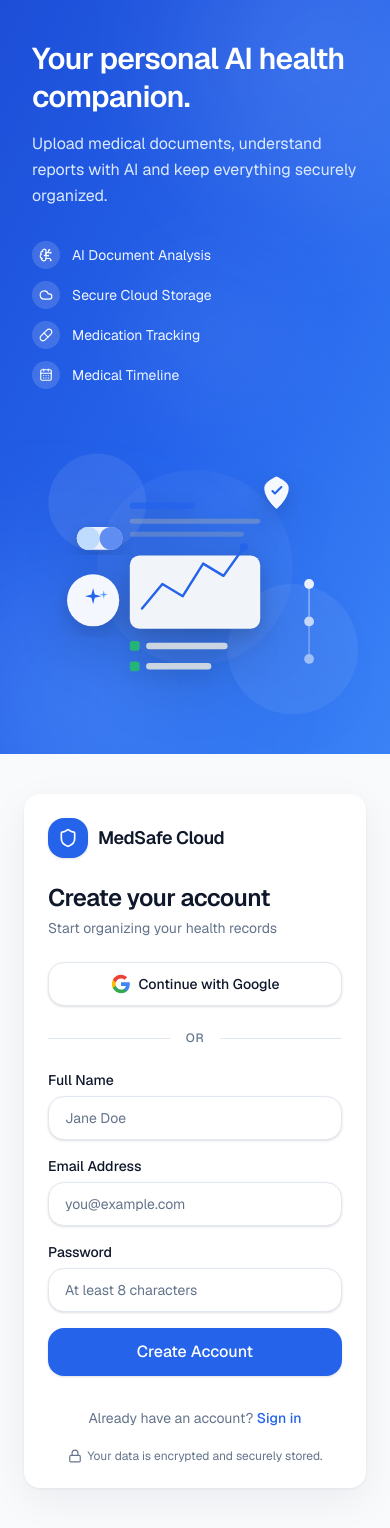
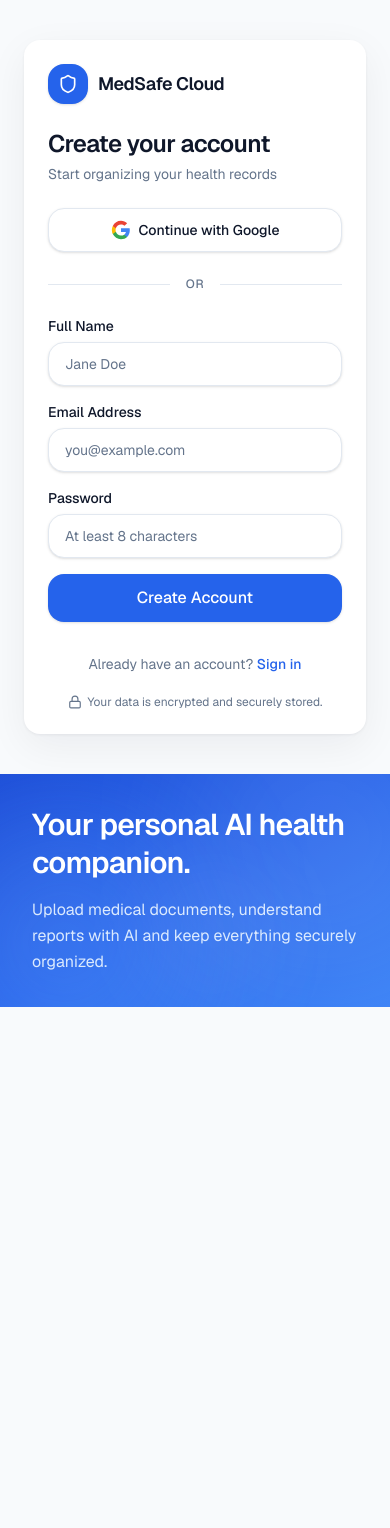
Before and after one commit to Ajanth06/medsafe-cloud, a Next.js app: page /signup in a window 390 px wide. After the commit the page ends 1007 px from the top, so only its background shows below. Built offline with nearby package versions, Linux system fonts and the light colour scheme.

Commit message:
Fix production UX for homepage and mobile auth.
Link Get Started to login, show the auth form first on mobile, and shorten the brand panel so users reach sign-in without scrolling.

Co-authored-by: Cursor <cursoragent@cursor.com>

```diff
--- a/app/(auth)/login/page.tsx
+++ b/app/(auth)/login/page.tsx
@@ -19,12 +19,14 @@ export default async function LoginPage({ searchParams }: LoginPageProps) {
   const { error, message } = await searchParams;
 
   return (
-    <div className="min-h-screen bg-background lg:grid lg:grid-cols-2">
-      <AuthBrandPanel />
-
-      <main className="flex flex-col items-center justify-center px-6 py-10 sm:px-10 lg:px-12 lg:py-14">
+    <div className="flex min-h-screen flex-col bg-background lg:grid lg:grid-cols-2">
+      <main className="order-1 flex flex-col items-center justify-center px-6 py-10 sm:px-10 lg:order-2 lg:px-12 lg:py-14">
         <AuthForm error={error} message={message} />
       </main>
+
+      <div className="order-2 lg:order-1">
+        <AuthBrandPanel />
+      </div>
     </div>
   );
 }
--- a/app/(auth)/signup/page.tsx
+++ b/app/(auth)/signup/page.tsx
@@ -18,12 +18,14 @@ export default async function SignupPage({ searchParams }: SignupPageProps) {
   const { error } = await searchParams;
 
   return (
-    <div className="min-h-screen bg-background lg:grid lg:grid-cols-2">
-      <AuthBrandPanel />
-
-      <main className="flex flex-col items-center justify-center px-6 py-10 sm:px-10 lg:px-12 lg:py-14">
+    <div className="flex min-h-screen flex-col bg-background lg:grid lg:grid-cols-2">
+      <main className="order-1 flex flex-col items-center justify-center px-6 py-10 sm:px-10 lg:order-2 lg:px-12 lg:py-14">
         <SignupForm error={error} />
       </main>
+
+      <div className="order-2 lg:order-1">
+        <AuthBrandPanel />
+      </div>
     </div>
   );
 }
--- a/app/page.tsx
+++ b/app/page.tsx
@@ -1,3 +1,5 @@
+import Link from "next/link";
+
 export default function Home() {
   return (
     <main className="min-h-screen bg-slate-50">
@@ -15,14 +17,20 @@ export default function Home() {
           stay connected with your healthcare team.
         </p>
 
-        <div className="mt-10 flex gap-4">
-          <button className="rounded-xl bg-blue-600 px-6 py-3 font-semibold text-white hover:bg-blue-700">
+        <div className="mt-10 flex flex-col gap-4 sm:flex-row">
+          <Link
+            href="/login"
+            className="rounded-xl bg-blue-600 px-6 py-3 font-semibold text-white hover:bg-blue-700"
+          >
             Get Started
-          </button>
+          </Link>
 
-          <button className="rounded-xl border border-slate-300 px-6 py-3 font-semibold hover:bg-slate-100">
-            Learn More
-          </button>
+          <Link
+            href="/signup"
+            className="rounded-xl border border-slate-300 px-6 py-3 font-semibold hover:bg-slate-100"
+          >
+            Create Account
+          </Link>
         </div>
       </section>
     </main>
--- a/components/auth/auth-brand-panel.tsx
+++ b/components/auth/auth-brand-panel.tsx
@@ -15,7 +15,7 @@ const features = [
 
 export function AuthBrandPanel() {
   return (
-    <div className="relative flex min-h-[280px] flex-col justify-between overflow-hidden bg-gradient-to-br from-[#1D4ED8] via-[#2563EB] to-[#3B82F6] px-8 py-10 text-white lg:min-h-screen lg:px-12 lg:py-14 xl:px-16">
+    <div className="relative flex flex-col justify-between overflow-hidden bg-gradient-to-br from-[#1D4ED8] via-[#2563EB] to-[#3B82F6] px-8 py-8 text-white lg:min-h-screen lg:px-12 lg:py-14 xl:px-16">
       {/* Decorative background elements */}
       <div
         className="pointer-events-none absolute inset-0"
@@ -41,7 +41,7 @@ export function AuthBrandPanel() {
           </p>
         </div>
 
-        <ul className="mt-8 space-y-3" role="list">
+        <ul className="mt-6 hidden space-y-3 sm:block" role="list">
           {features.map(({ icon: Icon, label }) => (
             <li key={label} className="flex items-center gap-3 text-sm lg:text-base">
               <span className="flex h-7 w-7 shrink-0 items-center justify-center rounded-full bg-white/15 backdrop-blur-sm">
@@ -52,11 +52,6 @@ export function AuthBrandPanel() {
           ))}
         </ul>
       </div>
-
-      {/* Mobile illustration */}
-      <div className="relative z-10 mt-8 lg:hidden">
-        <HealthcareIllustration />
-      </div>
     </div>
   );
 }
```
